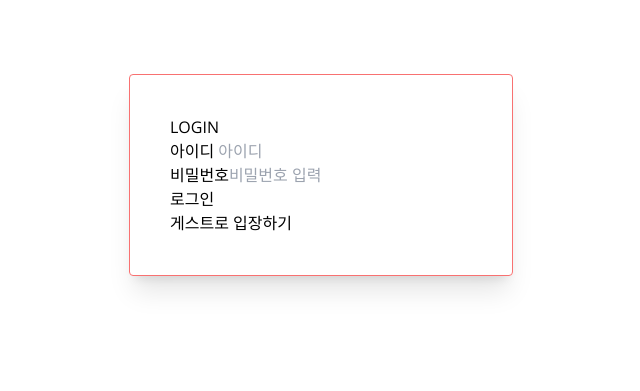
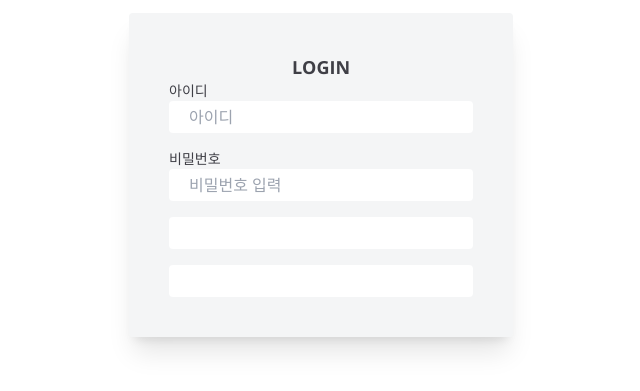
Before and after one commit to 22yuu/yuu.log, a Next.js app in the folder my-blog/: page /admin in a window 1280 px wide. Shown: the part 225-616 px from the top of the page, without its empty margins (319-959 px from the left). Built offline with nearby package versions, Linux system fonts and the light colour scheme.

Commit message:
feat: admin 페이지 로그인 UI 스타일링

```diff
--- a/my-blog/src/app/globals.css
+++ b/my-blog/src/app/globals.css
@@ -13,6 +13,7 @@ body {
   :root {
     --color-theme-bg: 255 255 255;
     --color-theme-text: 63 63 70;
+    --color-theme-primary: 69 104 220;
   }
 
   html.dark {
--- a/my-blog/src/components/admin/Login.tsx
+++ b/my-blog/src/components/admin/Login.tsx
@@ -1,25 +1,35 @@
 export default function Login() {
+  const labelStyle = 'block text-sm';
+  const inputStyle = 'w-full px-5 py-1 rounded focus:outline-theme-text';
+  const buttonStyle = 'w-full px-5 py-1 bg-theme-bg rounded text-white';
+  const divideStyle = 'mb-4';
   return (
     <div className="w-full h-full flex justify-center items-center">
-      <form className="max-w-sm p-10 rounded shadow-xl w-full border border-red-400">
-        <p>LOGIN</p>
-        <div>
-          <label>아이디 </label>
-          <input type="text" id="user-id" placeholder="아이디"></input>
+      <form className="max-w-sm p-10 rounded shadow-xl w-full bg-gray-300 bg-opacity-25 text-theme-text">
+        <p className="w-full text-center text-lg font-bold ">LOGIN</p>
+        <div className={divideStyle}>
+          <label className={labelStyle}>아이디 </label>
+          <input
+            type="text"
+            id="user-id"
+            placeholder="아이디"
+            className={inputStyle}
+          ></input>
         </div>
-        <div>
-          <label>비밀번호</label>
+        <div className={divideStyle}>
+          <label className={labelStyle}>비밀번호</label>
           <input
             type="password"
             id="user-pw"
             placeholder="비밀번호 입력"
+            className={inputStyle}
           ></input>
         </div>
-        <div>
-          <button>로그인</button>
+        <div className={divideStyle}>
+          <button className={buttonStyle}>로그인</button>
         </div>
         <div>
-          <button>게스트로 입장하기</button>
+          <button className={buttonStyle}>게스트로 입장하기</button>
         </div>
       </form>
     </div>
--- a/my-blog/tailwind.config.ts
+++ b/my-blog/tailwind.config.ts
@@ -16,6 +16,7 @@ const config: Config = {
       colors: {
         'theme-bg': 'rgb(var(--color-theme-bg) / <alpha-value>)',
         'theme-text': 'rgb(var(--color-theme-text) / <alpha-value>)',
+        'theme-primary': 'rgb(var(--color-theme-primary) / <alpha-value>)',
       },
     },
   },
```
